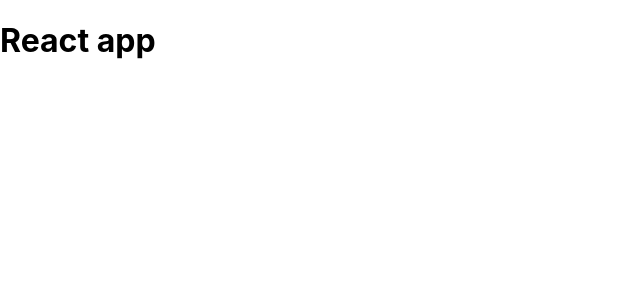
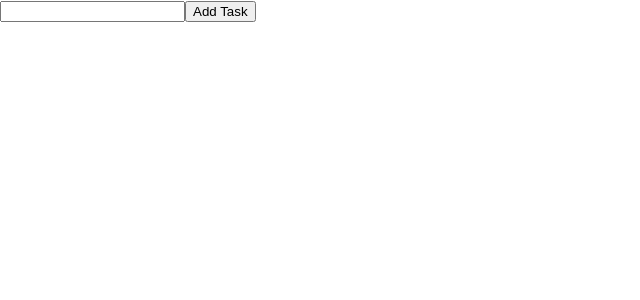
Before and after one commit to spoolae/FS-PROJECTS, a React (Create React App) app in the folder REACT APPS/todo-app/: page / in a window 1280 px wide. Shown: the top 300 px of the page, without its empty margins (0-640 px from the left). Built offline with nearby package versions, Linux system fonts and the light colour scheme.

Commit message:
Added todo structure

```diff
--- a/REACT APPS/todo-app/src/App.js
+++ b/REACT APPS/todo-app/src/App.js
@@ -1,9 +1,16 @@
+import React from "react";
 import "./App.scss";
+import TodoForm from "./components/TodoForm";
+import TodoList from "./components/TodoList";
+import { useTodoList } from "./hooks/useTodoList";
 
 function App() {
+  const [todos, addTodo, deleteTodo, toggleTodo] = useTodoList();
+
   return (
     <div className="App">
-      <h1>React app</h1>
+      <TodoForm addTodo={addTodo} />
+      <TodoList todos={todos} deleteTodo={deleteTodo} toggleTodo={toggleTodo} />
     </div>
   );
 }
--- /dev/null
+++ b/REACT APPS/todo-app/src/components/TodoForm.js
@@ -0,0 +1,26 @@
+import React from "react";
+import { useTodo } from "../hooks/useTodo";
+
+const TodoForm = ({ addTodo }) => {
+  const [values, handleChange, resetForm] = useTodo({ task: "" });
+
+  const handleSubmit = (event) => {
+    event.preventDefault();
+    addTodo(values.task);
+    resetForm();
+  };
+
+  return (
+    <form onSubmit={handleSubmit}>
+      <input
+        type="text"
+        name="task"
+        value={values.task}
+        onChange={handleChange}
+      />
+      <button type="submit">Add Task</button>
+    </form>
+  );
+};
+
+export default TodoForm;
--- /dev/null
+++ b/REACT APPS/todo-app/src/components/TodoItem.js
@@ -0,0 +1,25 @@
+import React from "react";
+
+const TodoItem = ({ todo, index, deleteTodo, toggleTodo }) => {
+  const handleDelete = () => {
+    deleteTodo(index);
+  };
+
+  const handleToggle = () => {
+    toggleTodo(index);
+  };
+
+  return (
+    <li>
+      <input type="checkbox" checked={todo.completed} onChange={handleToggle} />
+      <span
+        style={{ textDecoration: todo.completed ? "line-through" : "none" }}
+      >
+        {todo.task}
+      </span>
+      <button onClick={handleDelete}>Delete</button>
+    </li>
+  );
+};
+
+export default TodoItem;
--- /dev/null
+++ b/REACT APPS/todo-app/src/components/TodoList.js
@@ -0,0 +1,20 @@
+import React from "react";
+import TodoItem from "./TodoItem";
+
+const TodoList = ({ todos, deleteTodo, toggleTodo }) => {
+  return (
+    <ul>
+      {todos.map((todo, index) => (
+        <TodoItem
+          key={index}
+          index={index}
+          todo={todo}
+          deleteTodo={deleteTodo}
+          toggleTodo={toggleTodo}
+        />
+      ))}
+    </ul>
+  );
+};
+
+export default TodoList;
--- /dev/null
+++ b/REACT APPS/todo-app/src/hooks/useTodo.js
@@ -0,0 +1,16 @@
+import { useState } from "react";
+
+export const useTodo = (initialState) => {
+  const [values, setValues] = useState(initialState);
+
+  const handleChange = (event) => {
+    const { name, value } = event.target;
+    setValues({ ...values, [name]: value });
+  };
+
+  const resetForm = () => {
+    setValues(initialState);
+  };
+
+  return [values, handleChange, resetForm];
+};
--- /dev/null
+++ b/REACT APPS/todo-app/src/hooks/useTodoList.js
@@ -0,0 +1,21 @@
+import { useState } from "react";
+
+export const useTodoList = () => {
+  const [todos, setTodos] = useState([]);
+
+  const addTodo = (task) => {
+    setTodos([...todos, { task, completed: false }]);
+  };
+
+  const deleteTodo = (index) => {
+    setTodos(todos.filter((_, i) => i !== index));
+  };
+
+  const toggleTodo = (index) => {
+    const newTodos = [...todos];
+    newTodos[index].completed = !newTodos[index].completed;
+    setTodos(newTodos);
+  };
+
+  return [todos, addTodo, deleteTodo, toggleTodo];
+};
```
